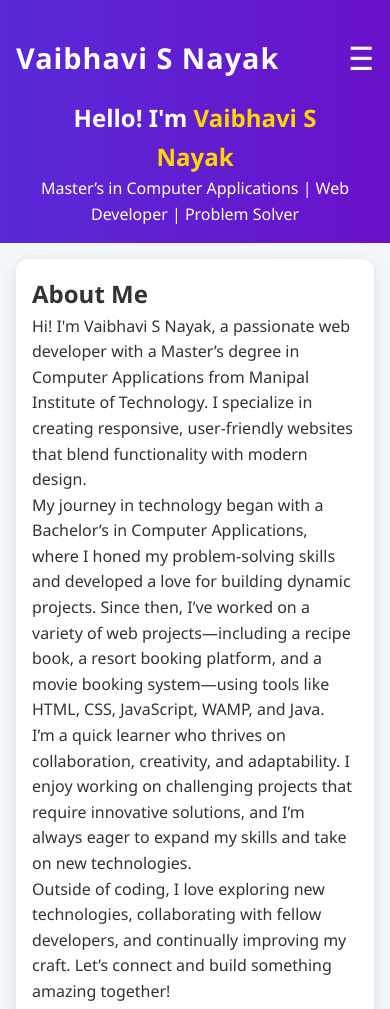
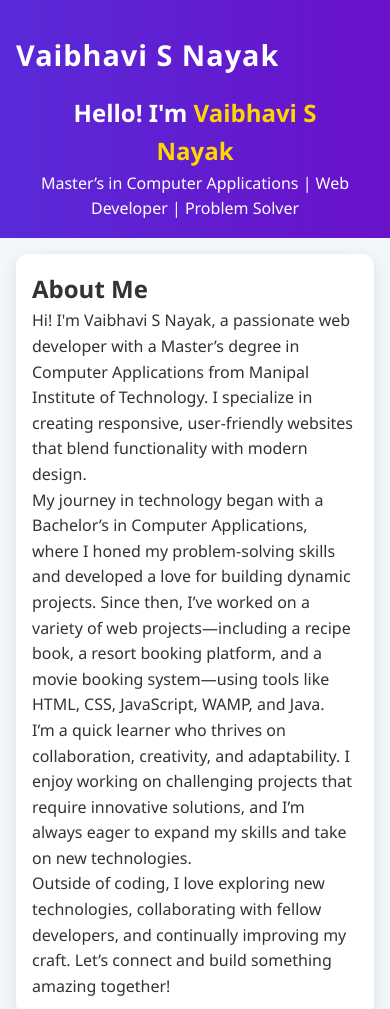
Before and after one commit to vaibhavisnayak/my-profile, a plain HTML site: page index.html in a window 390 px wide. Shown: the top 1009 px of the page. Drawn offline with Linux system fonts and the light colour scheme; a script that the page names is missing.

Commit message:
Update index.html

```diff
--- a/index.html
+++ b/index.html
@@ -10,7 +10,7 @@
   <header>
     <nav>
       <div class="logo">Vaibhavi S Nayak</div>
-      <div class="menu-toggle" id="menu-toggle">&#9776;</div>
+
       <ul id="nav-links">
         <li><a href="#about">About</a></li>
         <li><a href="#projects">Projects</a></li>
```
